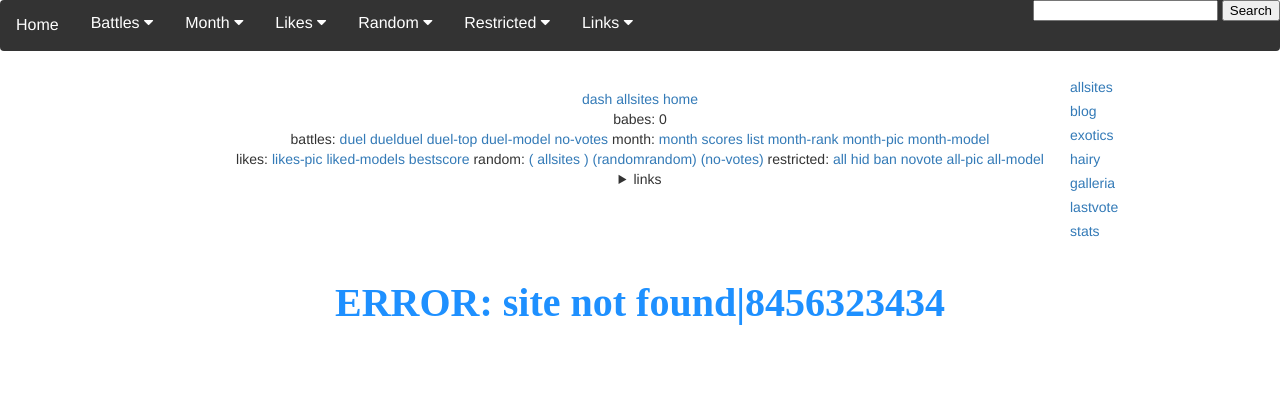
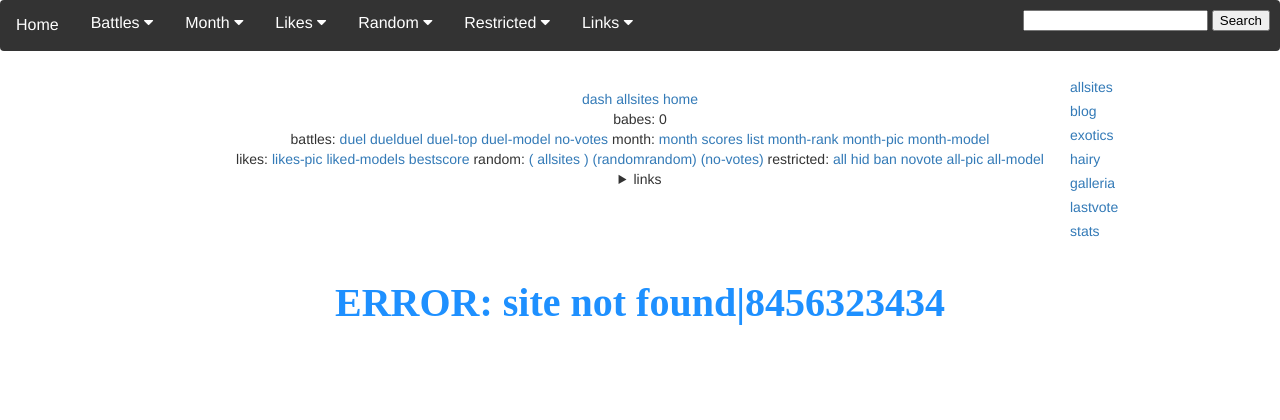
Before and after one commit to toleksa/atk, a Django app: page /atk/1/top/ in a window 1280 px wide. Shown: the top 420 px of the page. Run offline with Django 3.2, Linux system fonts and the light colour scheme.

Commit message:
searchbar middle

```diff
--- a/atkdjango/atk/templates/atk/template_base.html
+++ b/atkdjango/atk/templates/atk/template_base.html
@@ -23,6 +23,12 @@
        outline:5px auto -webkit-focus-ring-color;
        outline-offset:-2px
       }
+
+      .searchbar {
+        float: right;
+        padding: 10px;
+      }
+
       body {
         font-family: "Helvetica Neue",Helvetica,Arial,sans-serif;
         font-size: 14px;
@@ -429,7 +435,7 @@
     </div>
   </div>
             {% block search %}
-            <div align="right">
+            <div class="searchbar">
                 <form action="/atk/search/" method="get">
                     <input id="name" type="text" name="name" value="">
                     <input type="submit" value="Search">
```
